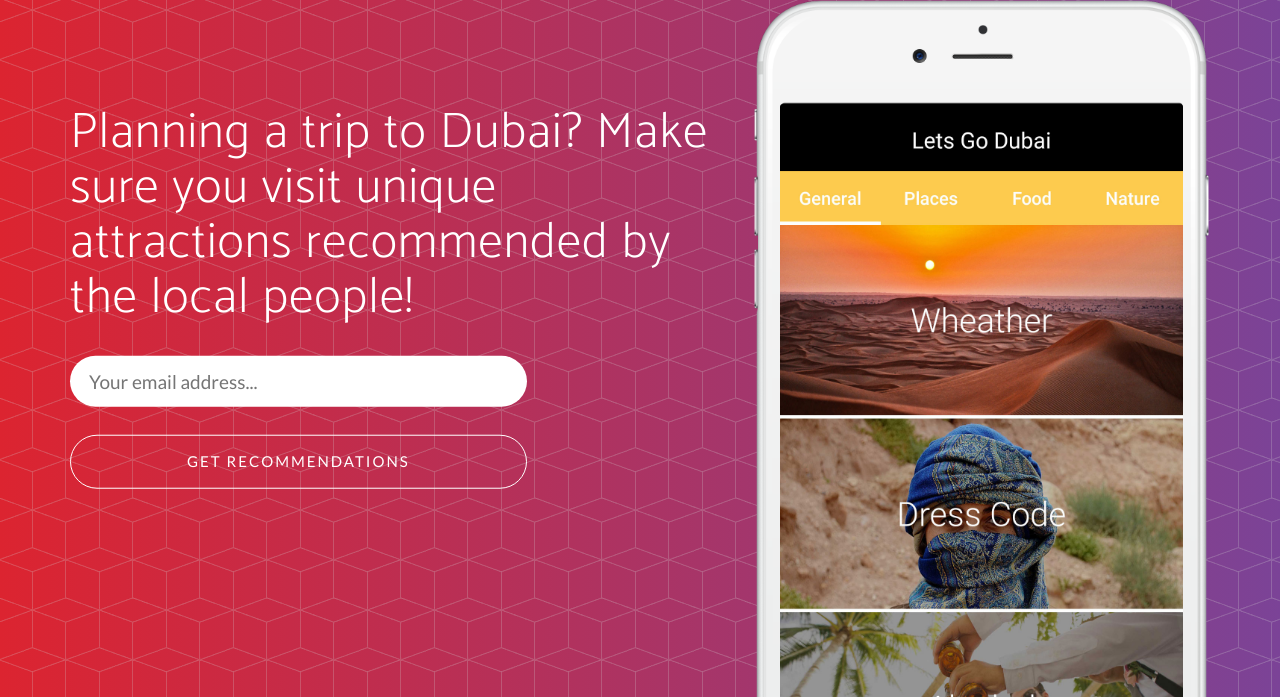
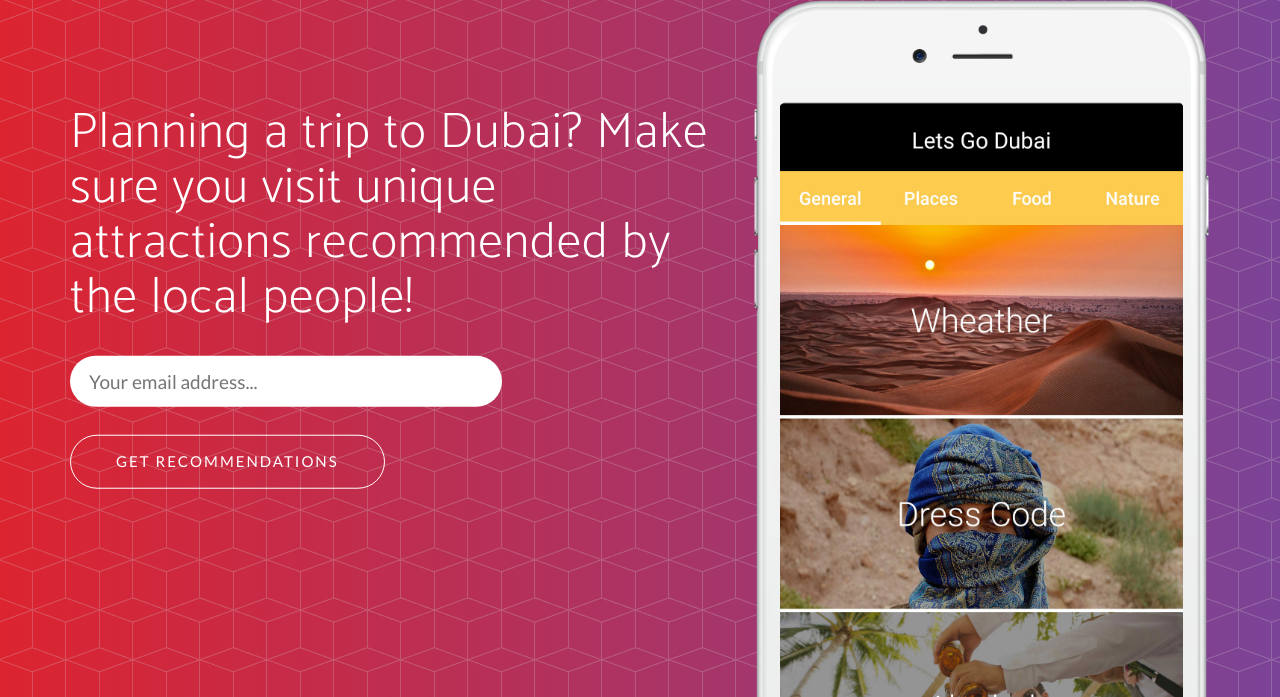
Before and after one commit to justa128/dubai-tour-guide, a website: page landingpage/index.html in a window 1280 px wide. Shown: the part 103-800 px from the top of the page. Drawn offline with nearby package versions, Linux system fonts and the light colour scheme; a web font is replaced by a local one.

Commit message:
Add files via upload

```diff
--- a/landingpage/index.html
+++ b/landingpage/index.html
@@ -25,7 +25,7 @@
     <link rel="stylesheet" href="lib/device-mockups/device-mockups.min.css">
 
     <!-- Theme CSS -->
-    <link href="css/new-age.css" rel="stylesheet">
+    <link href="css/new-age.min.css" rel="stylesheet">
 
     <script src="https://ajax.googleapis.com/ajax/libs/jquery/3.1.1/jquery.min.js"></script>
 
```
